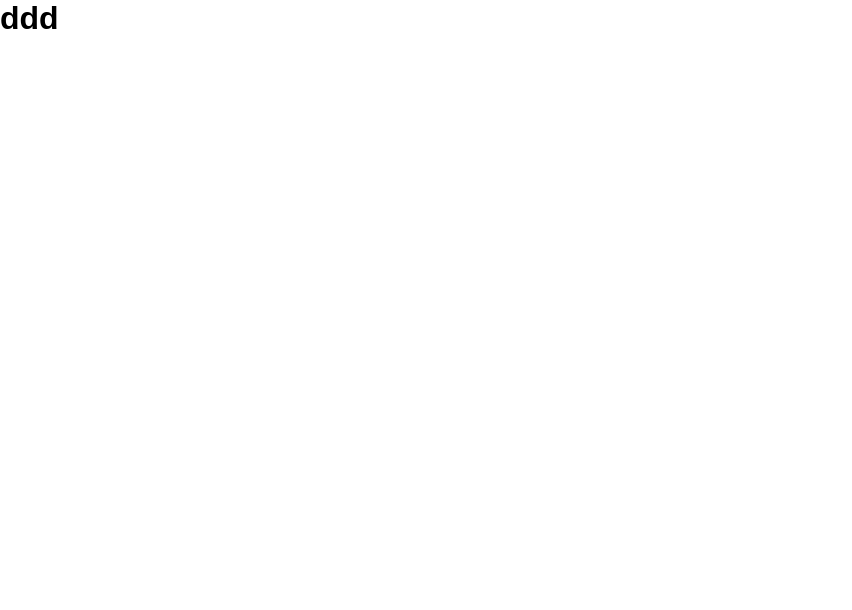
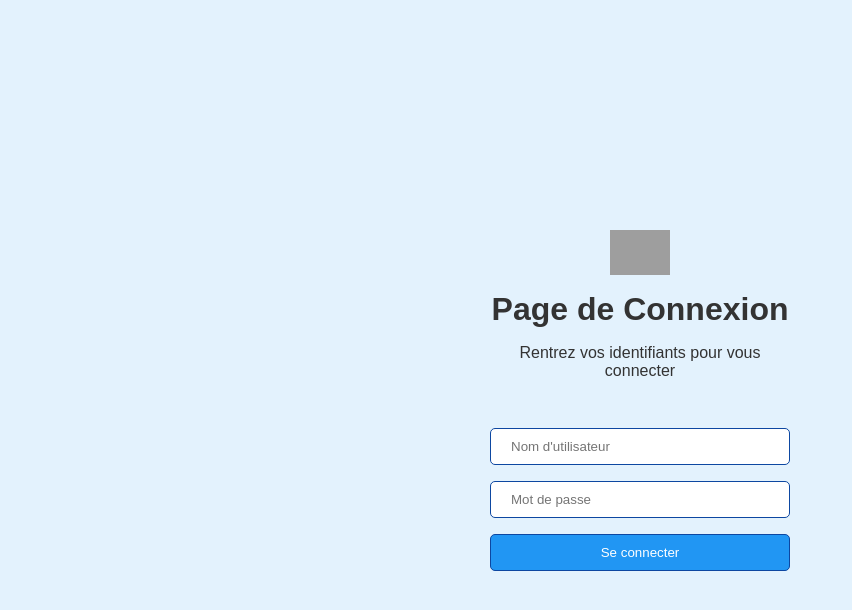
Before and after one commit to ImMaxence/daycare, an Angular app in the folder front/: page /login in a window 1280 px wide. Before the commit this address led to /. Shown: the top 610 px of the page, without its empty margins (0-852 px from the left). Built offline with nearby package versions, Linux system fonts and the light colour scheme; grey boxes are pictures that could not be loaded; a web font is replaced by a local one.

Commit message:
login component

```diff
--- a/front/src/app/app.html
+++ b/front/src/app/app.html
@@ -1,3 +1 @@
 <router-outlet />
-
-<h1>ddd</h1>
--- a/front/src/app/app.routes.ts
+++ b/front/src/app/app.routes.ts
@@ -1,3 +1,18 @@
 import { Routes } from '@angular/router';
+import { LoginComponent } from './login/login.component';
 
-export const routes: Routes = [];
+export const routes: Routes = [
+  {
+    path: 'login',
+    component: LoginComponent
+  },
+  {
+    path: '',
+    redirectTo: 'login',
+    pathMatch: 'full'
+  },
+  {
+    path: '**',
+    redirectTo: 'login'
+  }
+];
--- /dev/null
+++ b/front/src/app/login/login.component.html
@@ -0,0 +1,13 @@
+<div class="flex-center flex-col gap wfull hfull">
+    <img src="icon/site/icon-512.png" alt="Logo" class="logo" class="w60">
+    <div class="text-center w300">
+        <h1>Page de Connexion</h1>
+        <p class="mt1 mb2">Rentrez vos identifiants pour vous connecter</p>
+    </div>
+
+    <div class="flex-col w300 gap">
+        <input type="text" placeholder="Nom d'utilisateur">
+        <input type="password" placeholder="Mot de passe">
+        <button>Se connecter</button>
+    </div>
+</div>
--- /dev/null
+++ b/front/src/styles/_components.scss
@@ -0,0 +1,13 @@
+button {
+    background-color: var(--main-color);
+    color: var(--light-color);
+    border: var(--border-component);
+    padding: var(--padding-component);
+    border-radius: var(--border-radius);
+}
+
+input {
+    padding: var(--padding-component);
+    border-radius: var(--border-radius);
+    border: var(--border-component);
+}
--- /dev/null
+++ b/front/src/styles/_utils.scss
@@ -0,0 +1,42 @@
+.w300 {
+    width: 300px;
+}
+
+.w60 {
+    width: 60px;
+}
+
+.wfull {
+    width: 100%;
+}
+
+.hfull {
+    height: 100%;
+}
+
+.flex-col {
+    display: flex;
+    flex-direction: column;
+}
+
+.flex-center {
+    display: flex;
+    justify-content: center;
+    align-items: center;
+}
+
+.gap {
+    gap: 1rem
+}
+
+.text-center {
+    text-align: center;
+}
+
+.mt1 {
+    margin-top: 1rem;
+}
+
+.mb2 {
+    margin-bottom: 2rem;
+}
--- a/front/src/styles/_variables.scss
+++ b/front/src/styles/_variables.scss
@@ -1,3 +1,12 @@
 :root {
   --font-primary: 'GoogleSansFlexVariable', sans-serif;
+  --dark-color: #333;
+  --light-color: #fff;
+  --main-color: #2196F3;
+  --secondary-color: #0D47A1;
+  --background-color: #E3F2FD;
+  --border-radius: 5px;
+
+  --padding-component: 10px 20px;
+  --border-component: 1px solid var(--secondary-color);
 }
--- a/front/src/styles/styles.scss
+++ b/front/src/styles/styles.scss
@@ -1,5 +1,7 @@
 @use 'fonts';
 @use 'variables';
+@use 'utils';
+@use 'components';
 
 * {
   font-family: var(--font-primary);
@@ -7,3 +9,10 @@
   margin: 0;
   padding: 0;
 }
+
+body {
+  background-color: var(--background-color);
+  color: var(--dark-color);
+  width: 100%;
+  height: 100vh;
+}
```
Also changed, not shown: front/src/app/login/login.component.ts (added, +9 -0 lines), front/src/app/login/login.component.scss (added), 1 other file (tests, documents, lock files or other folders).
